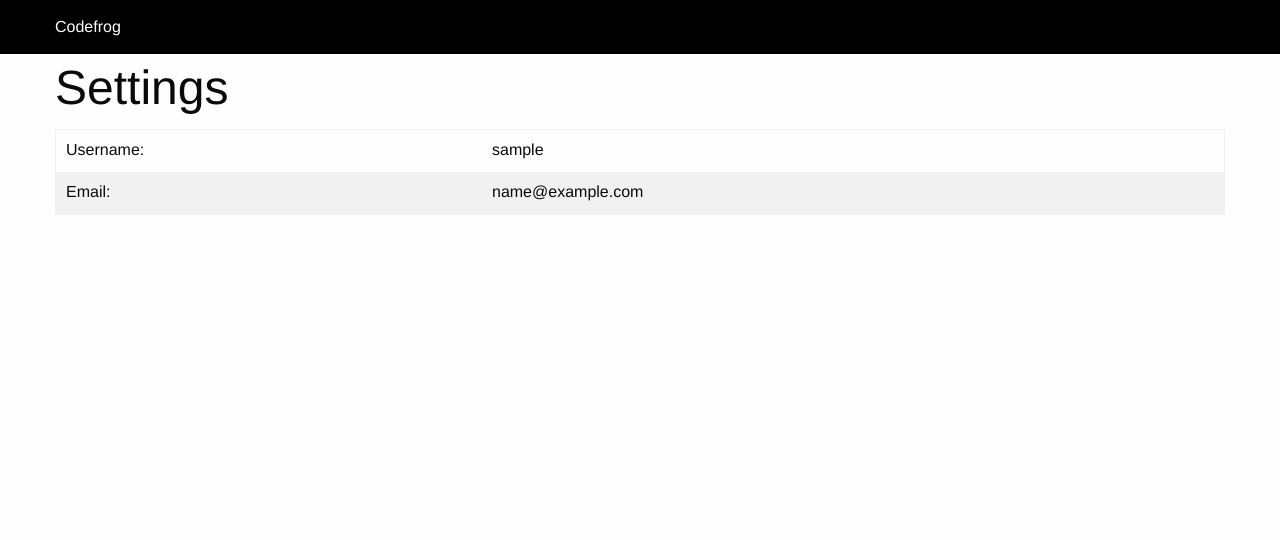
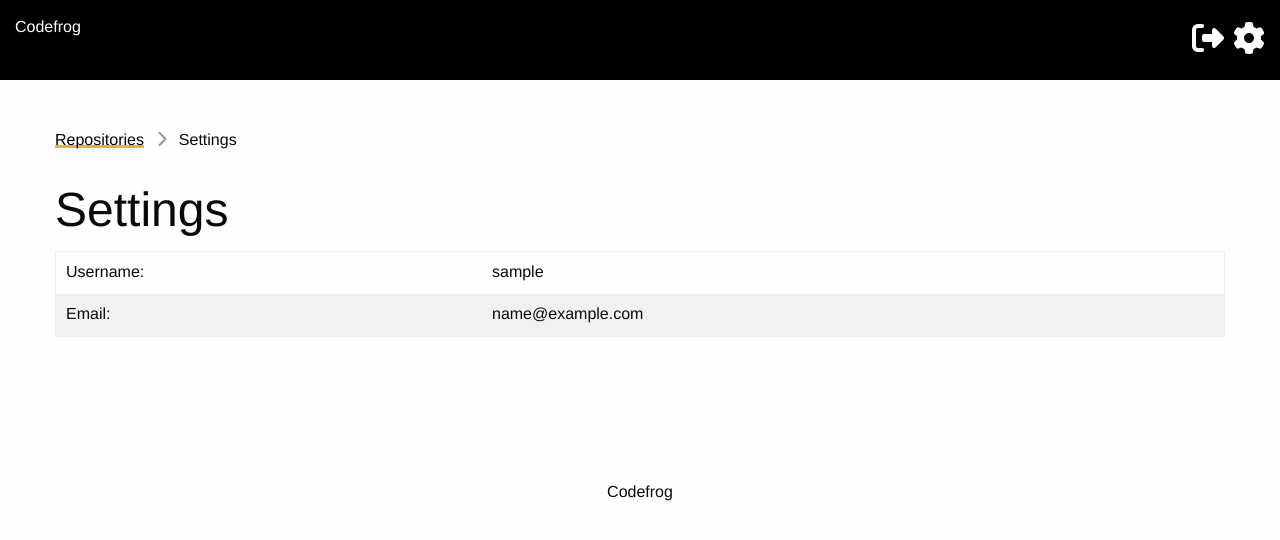
Before and after one commit to antonpirker/codefrog, a Django app: a page that uses maintainer/core/templates/settings/user.html in a window 1280 px wide. Shown: the top 540 px of the page. Run offline with Django 3.2, Linux system fonts and the light colour scheme; the visitor is signed in with stand-in values (Sample User, id 1); data comes from the database, SQL or seed files in the repository; parts of the project's set-up code (start-up, migrations or seed data) failed here and were passed over; some libraries are stand-ins or nearby versions.

Commit message:
Added bread crumbs.

```diff
--- a/maintainer/core/templates/settings/user.html
+++ b/maintainer/core/templates/settings/user.html
@@ -1,29 +1,20 @@
-{% load static %}
-<!doctype html>
-<html class="no-js" lang="en" dir="ltr">
-    <head>
-        <meta charset="utf-8">
-        <meta http-equiv="x-ua-compatible" content="ie=edge">
-        <meta name="viewport" content="width=device-width, initial-scale=1.0">
-        <title>Settings</title>
-        <link rel="stylesheet" href="{% static "css/foundation.min.css" %}">
-        <link rel="stylesheet" href="{% static "css/app.css" %} ">
-        <script src="https://kit.fontawesome.com/ed7547b377.js" crossorigin="anonymous"></script>
-    </head>
-</head>
+{% extends "../base.html" %}
 
-<body>
-    <div class="header">
-        <div class="grid-container">
-            <!-- Header -->
-            <div class="grid-x grid-margin-x grid-padding-y text-center large-text-left">
-                <div class="large-12 cell">
-                    <a href="{% url 'index' %}">Codefrog</a>
-                </div>
+{% block content %}
+    <div class="grid-container">
+        <!-- Bread crumbs -->
+        <div class="grid-x grid-margin-x">
+            <div class="large-12 cell">
+                <a href="{% url 'index' %}">Repositories</a>
+                <i class="fas fa-chevron-right" style="color: #999; margin: 0 0.5em;"></i>
+                Settings
+            </div>
+
+            <div class="large-12 cell">
+                &nbsp;
             </div>
         </div>
-    </div>
-    <div class="grid-container">
+
         <div class="grid-x grid-margin-x">
             <div class="large-12 cell">
                 <h1>Settings</h1>
@@ -44,6 +35,4 @@
 
         </div>
     </div>
-    <script>
-</body>
-</html>
+{% endblock content %}
```
Also changed, not shown: maintainer/core/templates/project/detail.html (+18 -5 lines), maintainer/core/templates/settings/project.html (+3 -27 lines).
